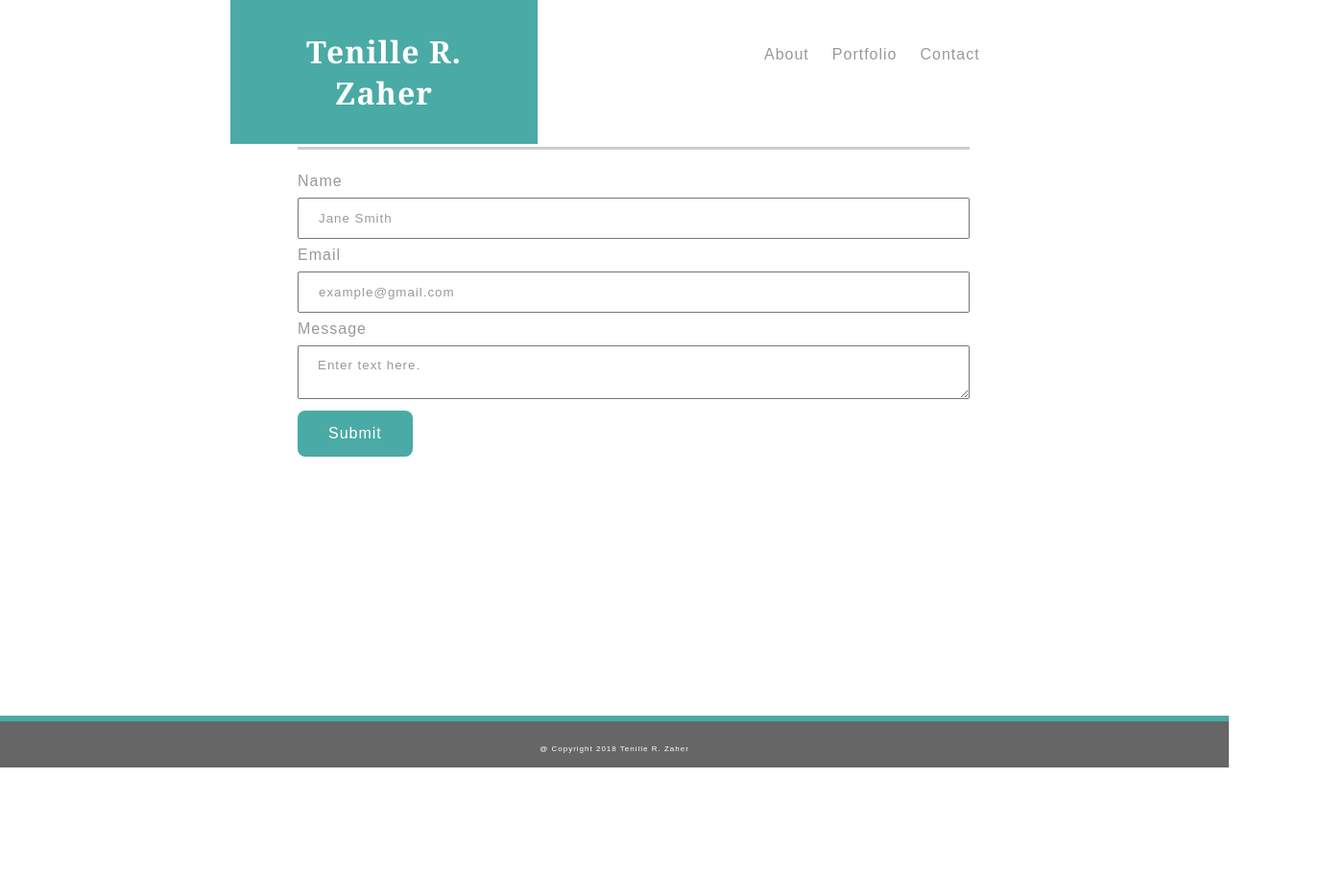
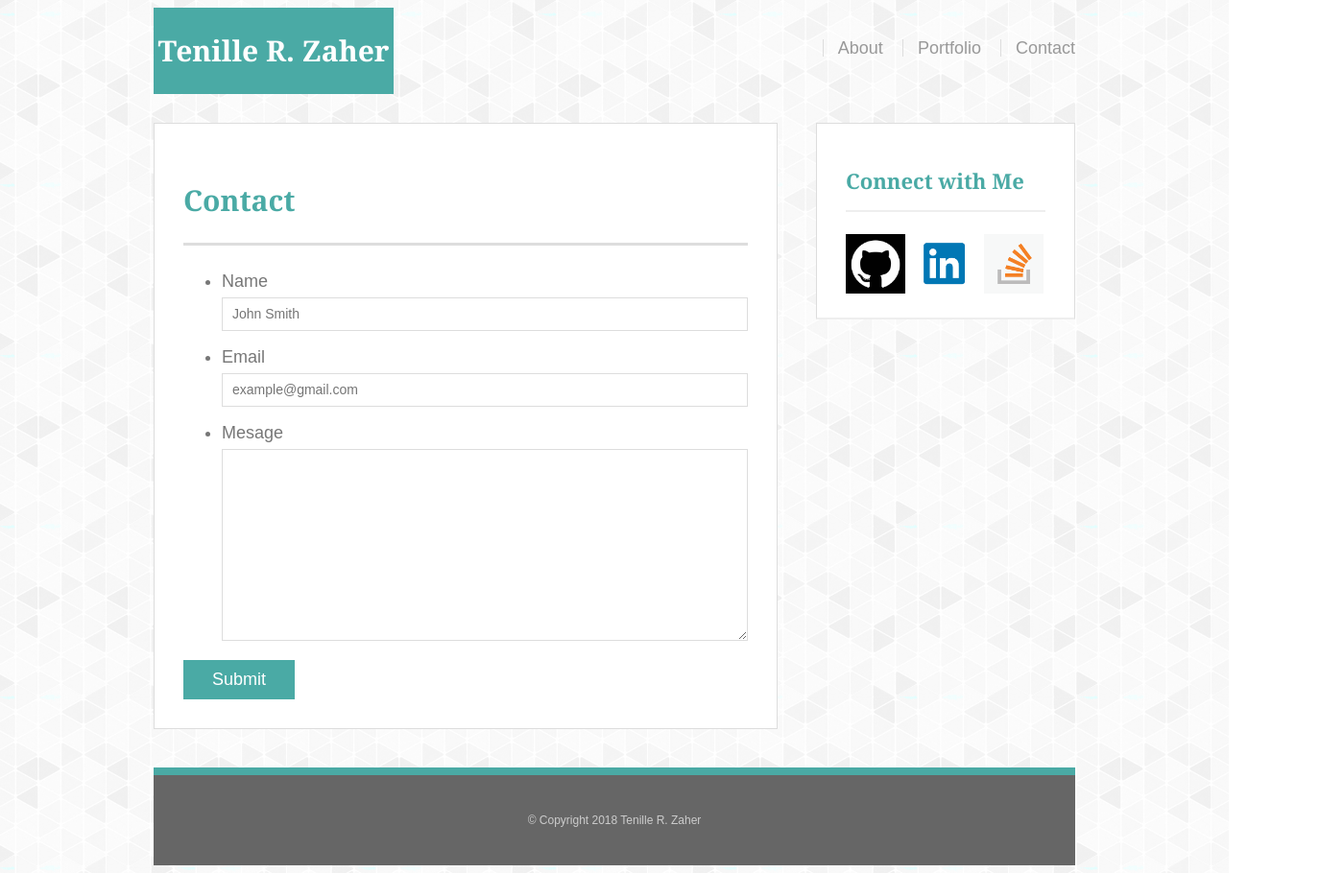
Before and after one commit to tenillez/Basic-Portfolio, a plain HTML site: page contact.html in a window 1280 px wide. Shown: the whole page at 96% size, 1400 px wide, since content can reach past the window. Before the commit the page ends 800 px from the top, so only its background shows below. Drawn offline with Linux system fonts and the light colour scheme.

Commit message:
this is a test2

```diff
--- a/assets/css/style.css
+++ b/assets/css/style.css
@@ -1,129 +1,228 @@
 * {
-    font-family:  "Arial", "Helvetica Neue", Helvetica, sans-serif;
-	color:  #999999;
-	letter-spacing: 1px;
-	margin: 0;
+    box-sizing: border-box;
 }
 
 body {
-    margin: 0 0 5em;
-    background-image: url("gplaypattern_@2X.png");
+    background: url('../images/gplaypattern.png');
+    font-size: 18px;
+    line-height: 34px;
+    font-family: "Arial", "Helvetica Neue", Helvetica, sans-serif;
+    color: #777;
+}
+
+.container {
+    width: 100%;
+    max-width: 960px;
+    margin: 0 auto;
+    clear: both;
+}
+
+h1, h2, h3, p {
+    margin-bottom: 20px;
+}
+
+p:last-child {
+    margin-bottom: 0;
 }
 
 h1, h2, h3 {
     font-family: "Georgia", Times, "Times New Roman", serif;
-}
-
-h3 {
+    font-weight: 700;
     color: #4aaaa5;
 }
 
-ul {
-    list-style-type: none;
+h1 {
+    font-size: 30px;
+    line-height: 49px;
+    border-bottom: 3px solid #ddd;
+    padding-bottom: 20px;
+}
+
+h2, h3 {
+    font-size: 22px;
+}
+
+/*header*/
+
+#masthead {
+    background: #fff;
+    margin: 0 0 30px;
+    z-index: 99;
+    color: #fff;
+    overflow: auto;
+    border-bottom: 2px solid #ccc;
+    position: fixed;
     width: 100%;
-    top: 0;
-    margin: 0;
-    padding: 2em;
+}
+
+#logo {
+    width: 250px;
+    height: 90px;
+    background: #4aaaa5;
+    float: left;
+    font-family: "Georgia", Times, "Times New Roman", serif;
+    text-align: center;
+    line-height: 90px;
+    color: #fff;
+    font-weight: 700;
+    font-size: 30px;
+    text-decoration: none;
 }
 
 nav {
-    width: 40%;
     float: right;
-    padding: 1em;
+    margin-top: 25px;
 }
 
-li {
-    float: left;
+nav a{
+    color: #999;
+    text-decoration: none;
+    margin-left: 15px;
+    display: inline-block;
+    border-left: 1px solid #ddd;
+    padding-left: 15px;
+    line-height: 18px;
 }
 
-li a {
-    padding: 12px;
-    display: inline;
-    text-align: center;
-    text-decoration: none;
+nav a:first child {
+    border-left: 0 none;
 }
 
-#name{
-    color: #ffffff;
-    background: #4aaaa5;
-    padding: 1em;
-    text-align: center;
-    margin-left: 7.5em;
-    width: 20%;
-    float: left;
+/*main*/
+#main-container {
+    padding-top: 30px;
 }
 
-.content {
-    margin-right: -7.5em;
-    flex: 1;
+.main-section {
+    background: #fff;
+    padding: 30px;
+    margin: 0 0 40px 0;
+    width: 100%;
+    max-width: 650px;
+    float: left;
+    border: 1px solid #ddd;
 }
 
-.ContentHeader {
-	color:  #4aaaa5;
-	border-bottom: 3px solid #cccccc;
-	margin-bottom: 1em;
-    margin-top: 1em;
-    top: 0px;
+.auth-image {
+    width: 200px;
+    height: auto;
+    margin-top: 10px;
+    float: left;
+    margin-right: 25px;
 }
 
-.container {
-	width: 50%;
-	margin-left: -250px;
-	float: left;
-	margin-bottom: 10%;
+/*sidebar*/
+.sidebar {
+    background: #fff;
+    padding: 30px;
+    width: 100%;
+    max-width: 270px;
+    float: right;
+    border: 1px solid #ddd;
+    margin-bottom: 20px;
 }
 
-#bio-image {
-    margin-right: 20px;
-    width: 200px;
-    height: 200px;
-    float: left;
-    padding-left: 10px;
+h3, .sidebar, h2 {
+    border-bottom: 2px solid #eee;
+    padding-bottom: 20px;
+    margin-bottom: 15px;
+    line-height: 22px;
 }
 
-.text {
+.social {
+    width: 62px;
+    height: 62px;
+    margin-top: 8px;
+    margin-right: 5px;
+}
+
+.social:last-child {
+    margin-right: 0;
+}
+
+/*footer*/
+
+footer {
+    background: #666;
+    color: #fff;
+    padding: 30px 0;
+    clear: both;
+    border-top: 8px solid #4aaaa5;
+    color: #ccc;
+    font-size: 12px;
+    text-align: center;
+}
+
+/*portfolio*/
+.work {
+    width: 274px;
+    overflow: auto;
+    position: relative;
+    float: left;
+    margin: 20px 0 25px;
+}
+
+.work:nth-child(even) {
+    margin-right: 40px;
+}
+
+.work img {
     width: 100%;
-    padding: 12px 20px;
-    margin: 8px 0;
-    box-sizing: border-box;
+    border: 0 none;
+    opacity: .8;
+}
+
+.work h3 {
+    border-bottom: 0;
+    background: #4aaaa5;
+    color: #fff;
+    text-align: center;
+    position: absolute;
+    bottom: 20px;
+    padding: 15px;
+    width: 100%;
+    width: 100%;
+    line-height: 30px;
+    margin-bottom: 0;
+    font-weight: 300;
+}
+
+/*contact*/
+
+#contact-form ul {
+    margin-bottom: 20px;
+}
+
+#contact-form li {
+    margin-bottom: 10px;
+}
+
+label,
+input[type=text],
+input[type=email],
+textarea {
+    display: block;
+    width: 100%;
+}
+
+input[type=text],
+input[type=email],
+textarea {
+    height: 35px;
+    border: 1px solid #ddd;
+    padding: 0 10px;
+    font-size: 14px;
 }
 
 textarea {
-    width: 100%;
-    padding: 12px 20px;
-    margin: 8px 0;
-    box-sizing: border-box;
+    height: 200px;
 }
 
-#form {
-	margin-bottom:
+input[type=submit] {
+    background: #4aaaa5;
+    border: 0 none;
+    color: #fff;
+    font-size: 18px;
+    padding: 10px 30px;
+    cursor: pointer;
 }
-.button {
-	background-color: #4aaaa5; /* aqua */
-    border: none;
-    color: white;
-    padding: 15px 32px;
-    text-align: center;
-    text-decoration: none;
-    display: inline-block;
-    font-size: 16px;
-    border-radius: 8px;
-}
-
-#copyright {
-	text-align: center;
-	margin-top: 3em;
-	color: #fff;
-    font-size: 50%;
-}
-
-.footer {
-	background-color: #666666;
-	height: 3em;
-	float: right;
-	width: 100%;
-	border-top: 6px solid #4aaaa5;
-  	position: absolute;
-  	left: 0;
-  	bottom: 0;
-}
--- a/contact.html
+++ b/contact.html
@@ -1,61 +1,66 @@
 <!DOCTYPE html>
-<html>
+<html lang="en">
 <head>
-	<title>Chad Odvar Portfolio</title>
+	<title> Contact Page</title>
+	<link rel="stlyesheet" type="text/css" href="assets/css/reset.css">
+	<link rel="stylesheet" type="text/css" href="assets/css/style.css">
+</head>
 
-	<meta charset="utf-8">
-
-	<!-- Linking CSS -->
-	<link rel="stylesheet" type="text/css" href="assets/css/style.css">
-
-</head>
 <body>
-
-	<div>
-	<!-- Section 0: Name and Nav Bar -->
-		<header>
-			<h1 id="name">Tenille R. Zaher</h1>
+        <!-- Section0: Name and Nav Bar -->
+<header id="mastname">
+    <div class="container">
+        <a href="index.html" id ="logo"> Tenille R. Zaher</a>
             <nav>
-				<ul>
-	  				<li><a href="index.html">About </a></li>
-	  				<li><a href="portfolio.html">Portfolio</a></li>
-	  				<li><a href="contact.html">Contact</a></li>
-				</ul>
+                    <a href="index.html">About</a>
+                    <a href="portfolio.html">Portfolio</a>
+                    <a href="contact.html">Contact</a>
             </nav>
+    </div>
 </header>
 
 	<!-- Section 1: form -->
-
-			<div class="content">
-				<section class="container">
-					<h2 class="ContentHeader"> Contact </h2>
-
-				<form id="form">
-					Name<br>
-					<input type="text" class="text" name="name" value="Jane Smith">
-					<br>
-					Email
-					<br>
-					<input type="email" class="text" name="email" value="example@gmail.com">
-					<br>
-					Message
-					<br>
-					<textarea name="message">Enter text here. </textarea>
-					<br>
-
-					<input class="button" type="button" value="Submit">
-				</form>
+	<div id="main-container" class="container">
+		<section class="main-section">
+			<h1>Contact</h1>
 
 
+	<form id="contact-form">
+		<ul>
+			<li>
+				<label for="name">Name</label>
+				<input type="text" name="name" id="name" placeholder="John Smith" required="required">
+			</li>
+			<li>
+				<label for="email">Email</label>
+				<input type="text" name="email" id="email" placeholder="example@gmail.com" required="required">
+			</li>
+			<li>
+				<label for="message">Mesage</label>
+				<textarea id="message" name="message" required="required"></textarea>
+			</li>
+		</ul>
+		<input type="submit" name="submit">
+	</form>
 </section>
+
+	<!-- Section2: side bar -->
+    <section class="sidebar">
+			<div id="connect">
+					<h2>Connect with Me</h2>
+
+					<img src="assets/images/github.png" class="social" alt="Github">
+					<img src="assets/images/LinkedIn.jpg" class="social" alt="LinkedIn">
+					<img src="assets/images/StackOverflow.png" class="social" alt="Stack Overflow">
 			</div>
+		</section>
 
-
-	<!-- Section 2: Footer and Copyright -->
-
-	<footer class="footer">
-		<p id="copyright"> @ Copyright 2018 Tenille R. Zaher</p>
+		<!-- Section3: Footer and Copyright -->
+		<footer>
+			<div class="container">
+			&copy; Copyright 2018 Tenille R. Zaher
+			</div>
 		</footer>
-
+	</div>
 	</body>
 	</html>
```
Also changed, not shown: index.html (+32 -25 lines), portfolio.html (+55 -29 lines), assets/images/LinkedIn.jpg (added), assets/images/StackOverflow.png (added), assets/images/github.png (added), assets/images/portfolio1.jpg (added), assets/images/portfolio2.jpg (added), assets/images/portfolio3.jpg (added), assets/images/portfolio4.jpg (added), assets/images/portfolio5.jpg (added), 3 other files. Lines whose indentation alone changed are shown as unchanged.
